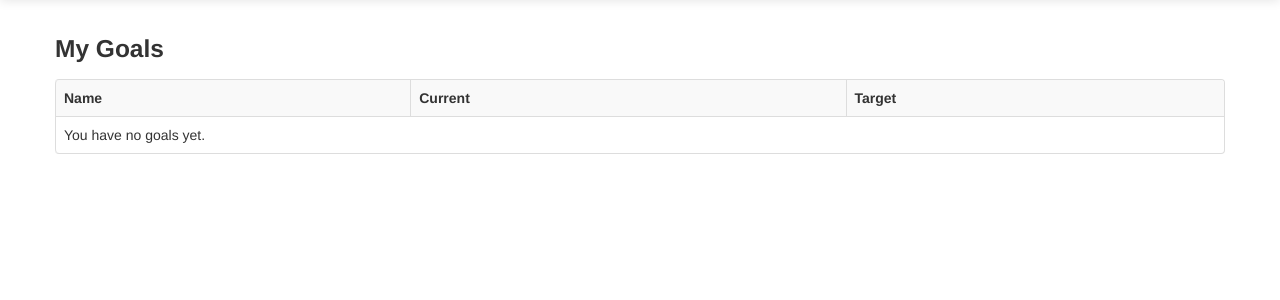
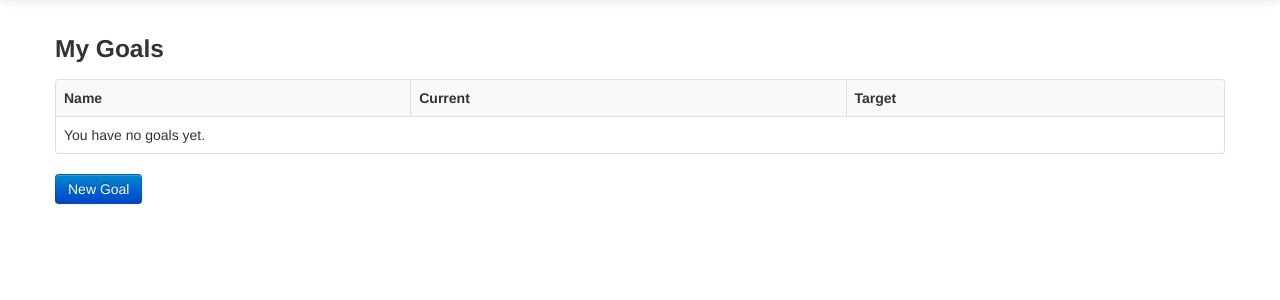
Before and after one commit to waytai/django-squirrel, a Django app: page /goals/list/ in a window 1280 px wide. Shown: the part 41-341 px from the top of the page. Run offline with Django 3.2, Linux system fonts and the light colour scheme; data that the repository does not hold is empty.

Commit message:
Added new template for adding goals.

```diff
--- a/goals/templates/goals/list.html
+++ b/goals/templates/goals/list.html
@@ -19,4 +19,5 @@
     </tr>
     {% endfor %}
 </table>
+<p><a href="/goals/new/" class="btn btn-primary">New Goal</a></p>
 {% endblock %}
--- /dev/null
+++ b/goals/templates/goals/new.html
@@ -0,0 +1,4 @@
+{% extends "base.html" %}
+{% block content %}
+
+{% endblock %}
--- a/goals/urls.py
+++ b/goals/urls.py
@@ -4,4 +4,5 @@ urlpatterns = patterns(
     '',
     url(r'^$', 'goals.views.dashboard', name='goals_dashboard'),
     url(r'^list/$', 'goals.views.home', name='goals_home'),
+    url(r'^new/$', 'goals.views.new', name='goals_new'),
 )
--- a/goals/views.py
+++ b/goals/views.py
@@ -19,3 +19,8 @@ def home(request):
         'goals': goals
     }
     return render_response(request, "goals/list.html", template_variables)
+
+
+def new(request):
+    template_variables = {}
+    return render_response(request, "goals/new.html", template_variables)
```
